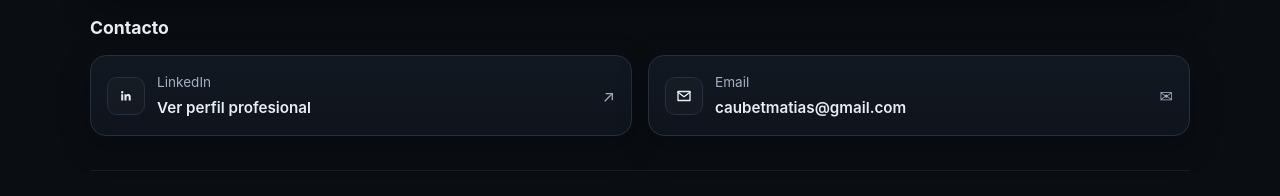
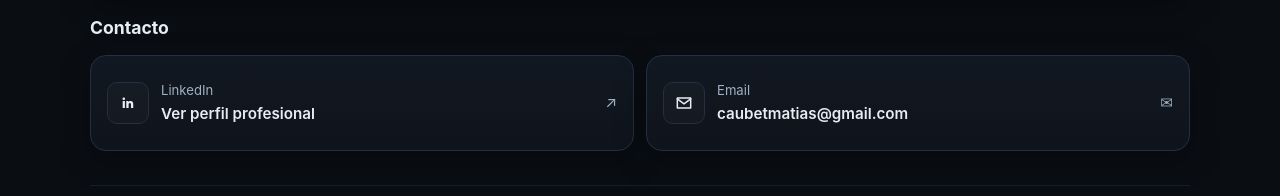
Before and after one commit to MatiasCaubet/matiascaubet.github.io, a plain HTML site: page index.html in a window 1280 px wide. Shown: the part 1693-1889 px from the top of the page. Drawn offline with Linux system fonts and the light colour scheme.

Commit message:
mejoras a la seccion de contacto

```diff
--- a/styles.css
+++ b/styles.css
@@ -374,7 +374,7 @@ h1 {
 .contact-grid {
   display: grid;
   grid-template-columns: repeat(12, 1fr);
-  gap: 16px;
+  gap: 12px;
 }
 
 .contact-card {
@@ -383,7 +383,8 @@ h1 {
   align-items: center;
   justify-content: space-between;
   gap: 12px;
-  padding: 16px;
+  padding: 14px 16px;
+  min-height: 96px;
   border-radius: var(--radius);
   border: 1px solid var(--border);
   background: linear-gradient(180deg, var(--panel), var(--panel-2));
@@ -402,11 +403,12 @@ h1 {
   display: flex;
   align-items: center;
   gap: 12px;
+  min-width: 0;
 }
 
 .contact-icon {
-  width: 38px;
-  height: 38px;
+  width: 42px;
+  height: 42px;
   border-radius: 10px;
   border: 1px solid var(--border);
   display: grid;
@@ -417,18 +419,23 @@ h1 {
 }
 
 .contact-icon svg {
-  width: 18px;
-  height: 18px;
+  width: 20px;
+  height: 20px;
+}
+
+.contact-icon i {
+  font-size: 20px;
+  line-height: 1;
 }
 
 .contact-label {
   margin: 0;
   color: var(--muted);
-  font-size: 0.85rem;
+  font-size: 0.82rem;
 }
 
 .contact-value {
-  margin: 4px 0 0;
+  margin: 2px 0 0;
   color: var(--text);
   font-weight: 600;
   font-size: 0.95rem;
@@ -436,7 +443,8 @@ h1 {
 
 .contact-arrow {
   color: var(--muted);
-  font-size: 1rem;
+  font-size: 0.95rem;
+  flex-shrink: 0;
 }
 
 @media (max-width: 900px) {
```
